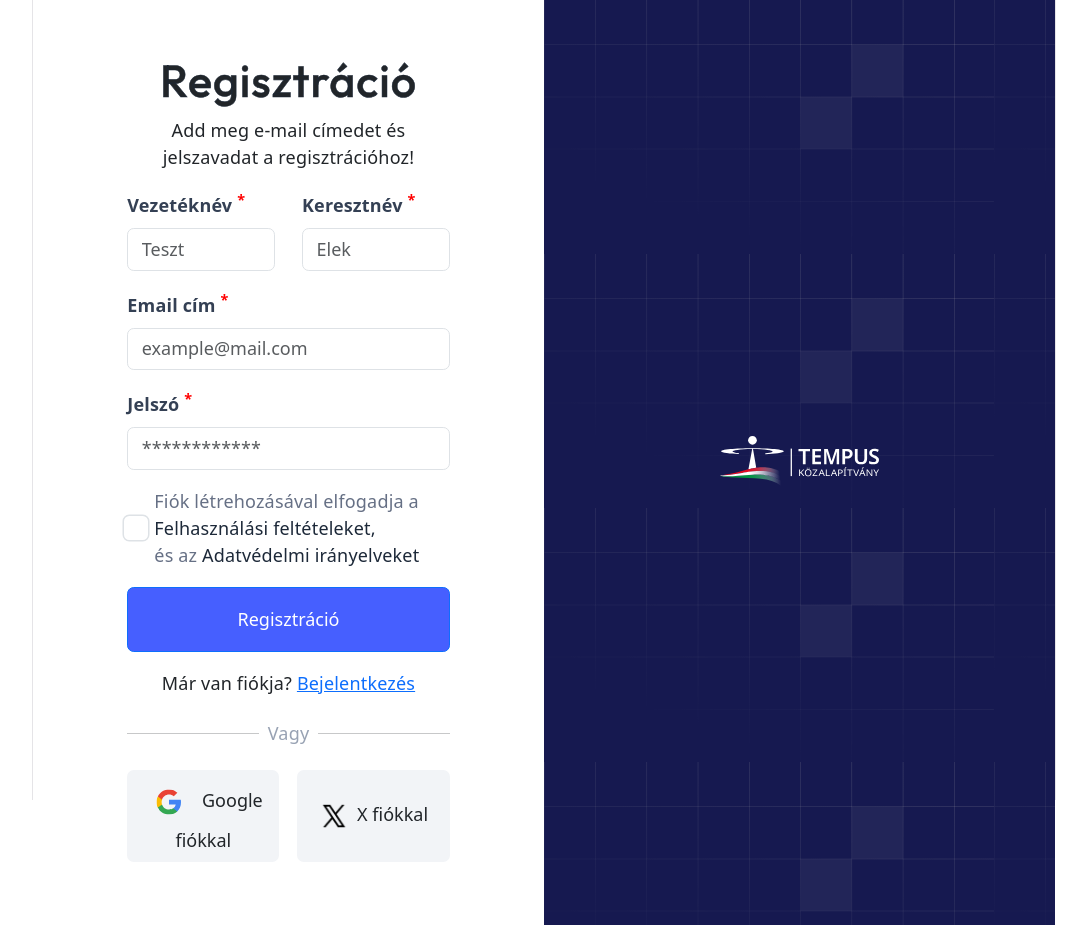
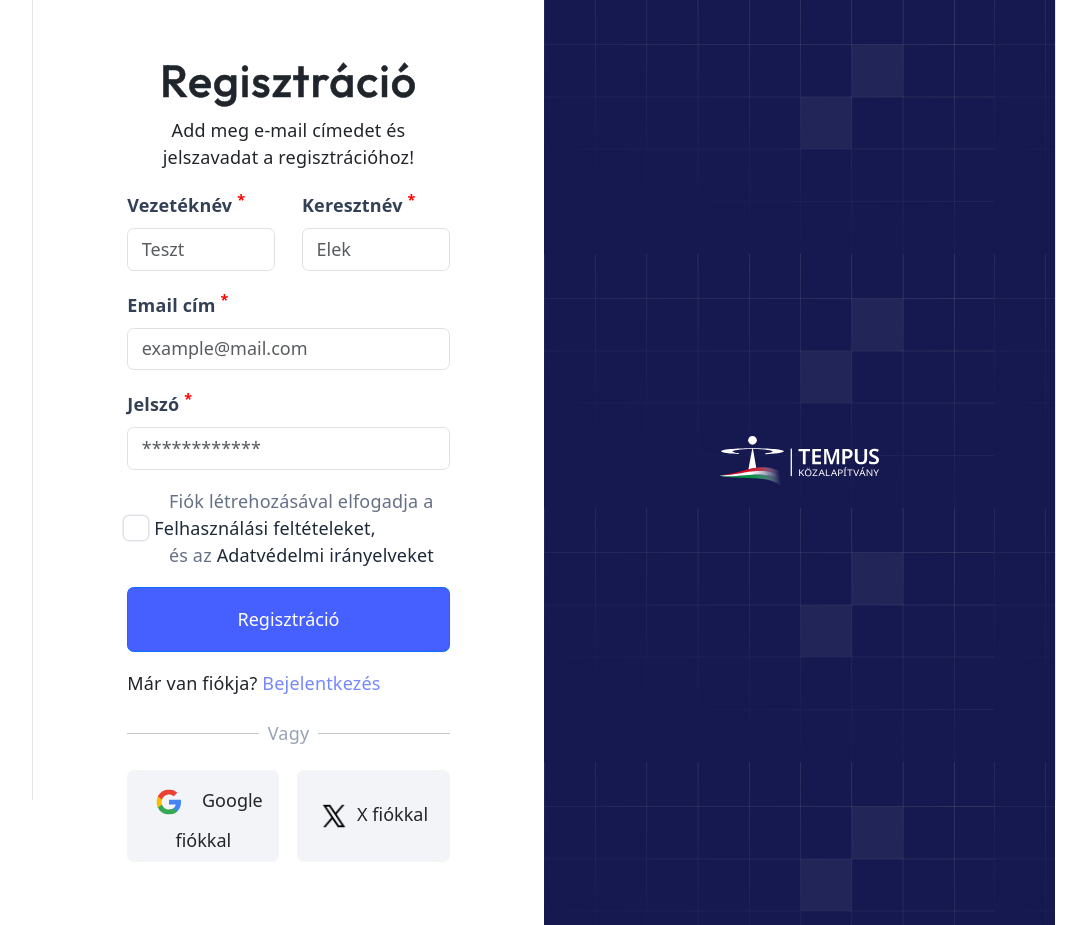
Before and after one commit to zsalapi/tempus-app, a React (Vite) app: page / in a window 1280 px wide. Shown: the whole page, without its empty margins (96-1183 px from the left). Built offline with nearby package versions, Linux system fonts and the light colour scheme.

Commit message:
Checkbox és Bejelentkezés design helyrehozása

```diff
--- a/src/App.jsx
+++ b/src/App.jsx
@@ -141,11 +141,11 @@ function App() {
                   className="form-check-label ms-2 text-start"
                   htmlFor="check"
                   style={{ color: "#667085", fontSize: "1rem" }}
-                >
+                >&nbsp;&nbsp;
                   Fiók létrehozásával elfogadja a{" "}
                   <a href="#">Felhasználási feltételeket,</a>
                   <br />
-                  és az <a href="#">Adatvédelmi irányelveket</a>
+                  &nbsp;&nbsp;&nbsp;és az <a href="#">Adatvédelmi irányelveket</a>
                 </label>
               </div>
 
@@ -155,13 +155,11 @@ function App() {
             </form>
 
             <div className="mb-3">
-              <p>
+              <p class="text-left">
                 Már van fiókja?{" "}
-                <a
+                <a id="login"
                   href="/login"
-                  aria-label="Bejelentkezés meglévő fiókba"
-                  style={{ color: "#0d6efd", textDecoration: "underline" }}
-                >
+                  aria-label="Bejelentkezés meglévő fiókba">
                   Bejelentkezés
                 </a>
               </p>
--- a/src/index.css
+++ b/src/index.css
@@ -134,5 +134,6 @@ input[type="checkbox"] {
 }
 /* Bejelentkezés link */
 #login {
-  color: #7588ff
+  color: #7588ff;
+  text-decoration: "underline";
 }
```
